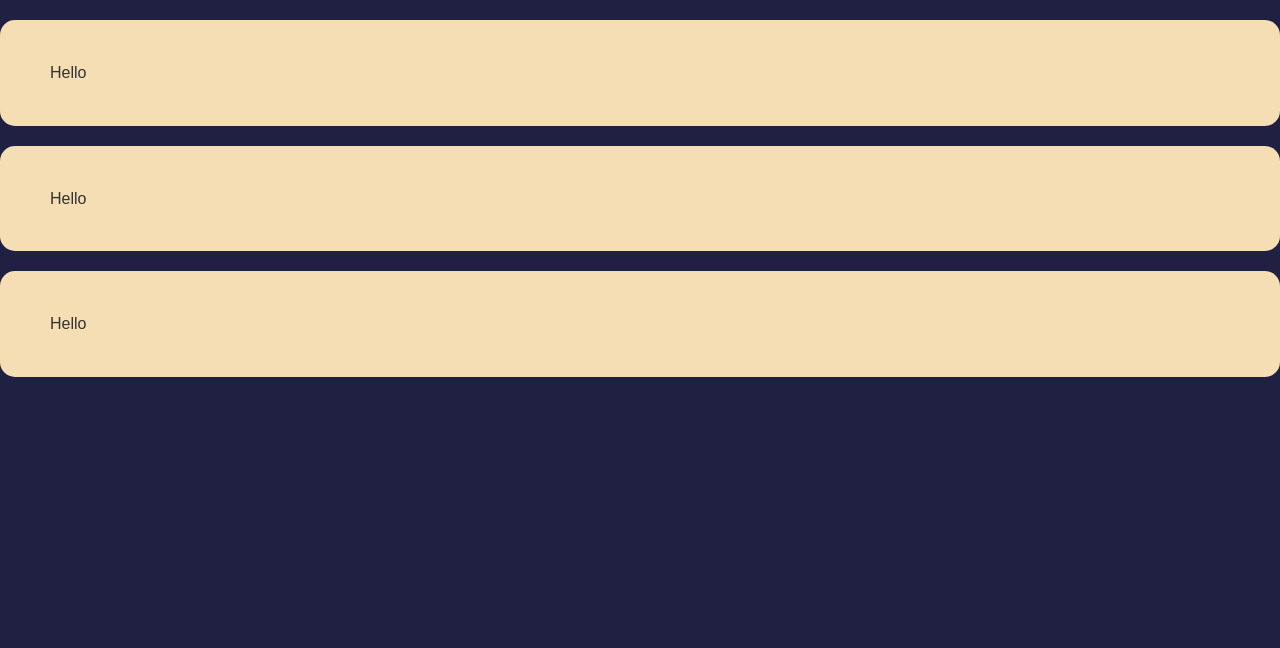
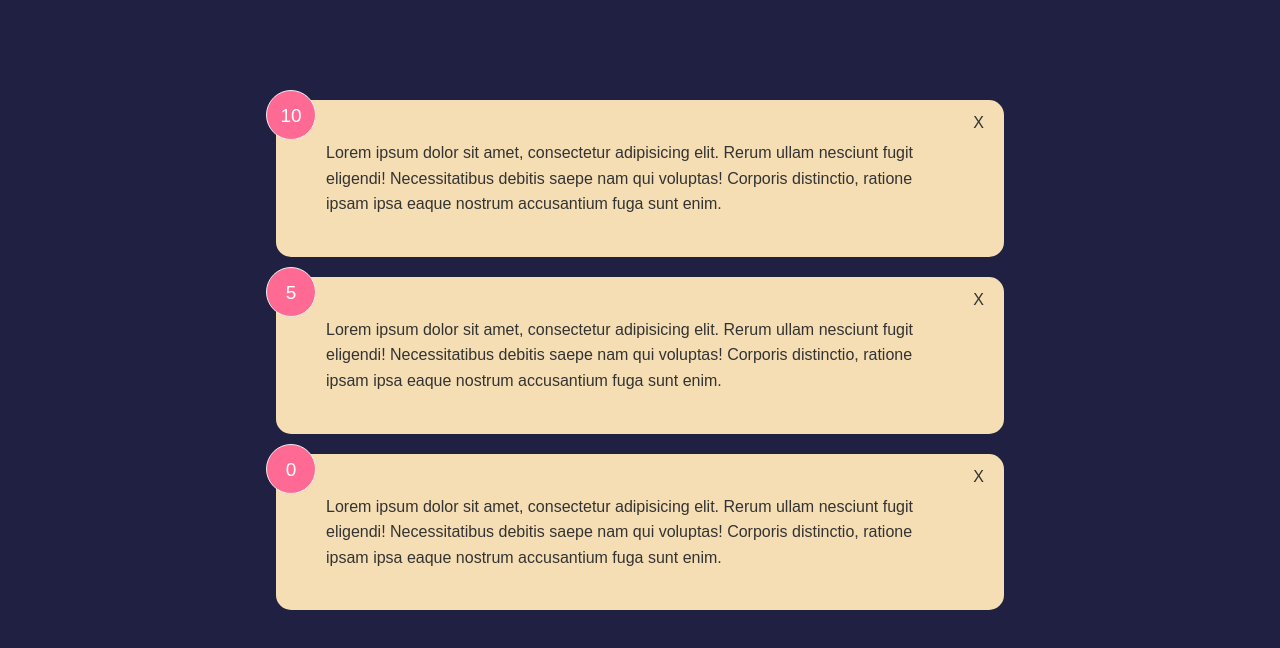
Before and after one commit to Almabali/svelte-101-feedback-app, a Svelte app: page / in a window 1280 px wide. Shown: the top 648 px of the page. Built offline with nearby package versions, Linux system fonts and the light colour scheme.

Commit message:
feat(card): display feedback, styled

```diff
--- a/src/App.svelte
+++ b/src/App.svelte
@@ -5,7 +5,7 @@
 	let feedbacks: Array<IFeedback> = INIT_FEEDBACKS;
 </script>
 
-<main>
+<main class="container">
 	<FeedbackList {feedbacks}></FeedbackList>
 </main>
 
--- a/src/components/FeedbackItem.svelte
+++ b/src/components/FeedbackItem.svelte
@@ -1,11 +1,39 @@
 <script lang="ts">
-import type { IFeedback } from "../models/feedbacks";
-import Card from "./ui/Card.svelte"
+    import type { IFeedback } from "../models/feedbacks";
+    import Card from "./ui/Card.svelte";
 
-    export let feedback: IFeedback
+    export let feedback: IFeedback;
 </script>
 
+<Card>
+    <div class="num-display">
+        {feedback.rating}
+    </div>
+    <div class="close">X</div>
+    <p class="text-display">{feedback.text}</p>
+</Card>
 
-<Card>
-    Hello
-</Card>
+<style>
+    .num-display {
+      position: absolute;
+      top: -10px;
+      left: -10px;
+      width: 50px;
+      height: 50px;
+      background: #ff6a95;
+      color: #fff;
+      border: 1px #eee solid;
+      border-radius: 50%;
+      padding: 10px;
+      text-align: center;
+      font-size: 19px;
+    }
+    .close {
+      position: absolute;
+      top: 10px;
+      right: 20px;
+      cursor: pointer;
+      background: none;
+      border: none;
+    }
+  </style>
```
